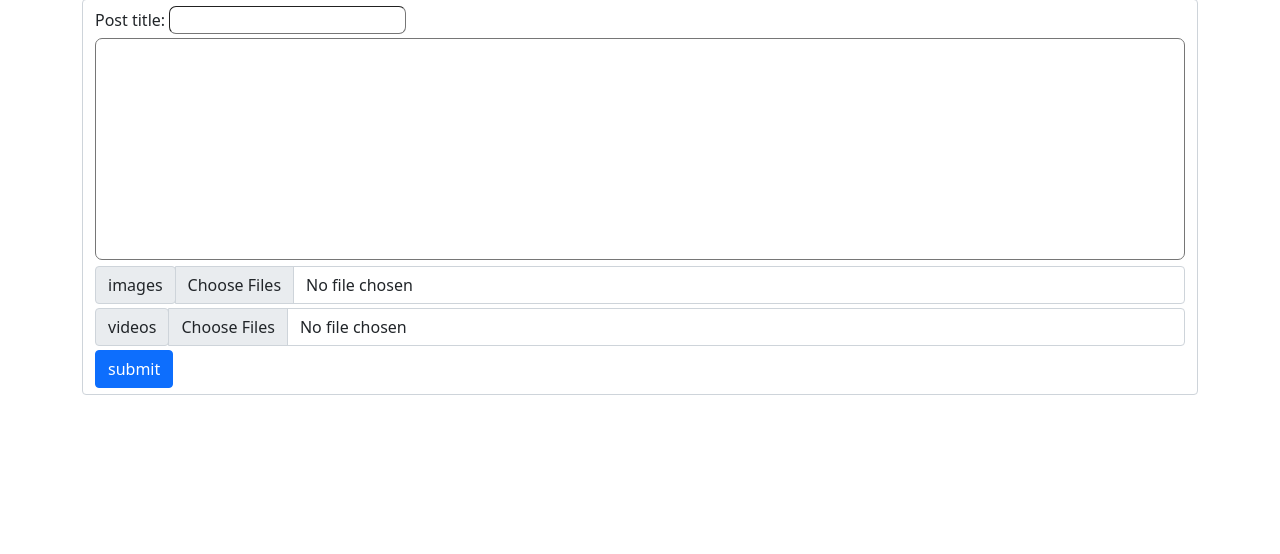
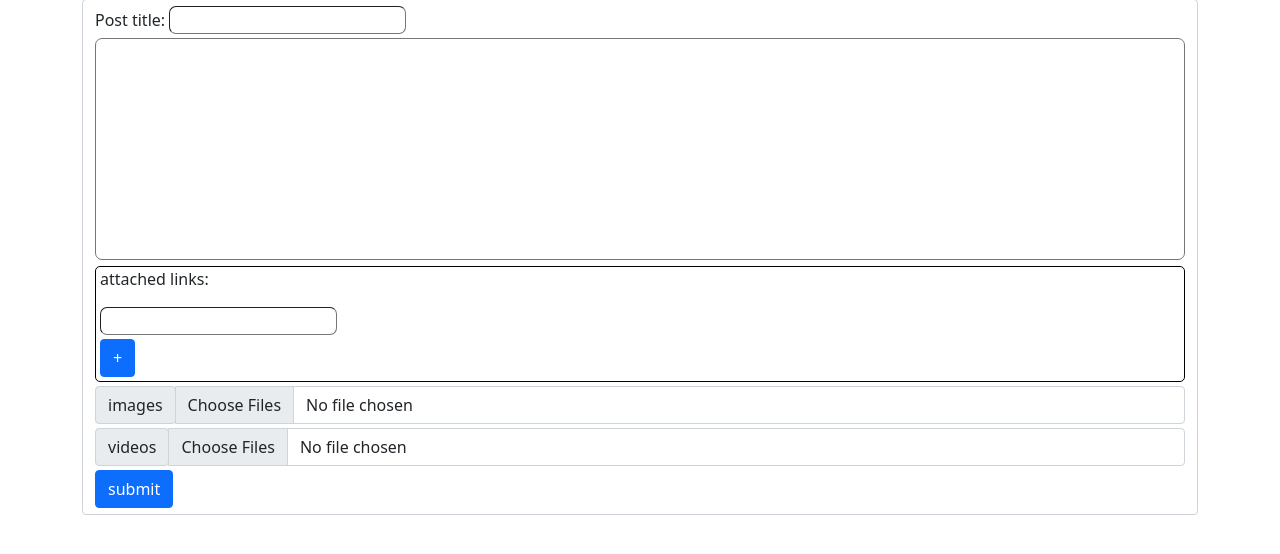
Before and after one commit to mrpotatopc/social-media-aws, a Django app: page /post/create/ in a window 1280 px wide. Shown: the part 73-627 px from the top of the page. Run offline with Django 3.2, Linux system fonts and the light colour scheme; a user stored in the database is signed in; some libraries are stand-ins or nearby versions.

Commit message:
вапыавр

```diff
--- a/home/models.py
+++ b/home/models.py
@@ -70,3 +70,7 @@ class user_donate_link(models.Model):
 
 class user_premium(models.Model):
     user = models.ForeignKey(User,on_delete=models.CASCADE)
+
+class post_attached_link(models.Model):
+    post = models.ForeignKey(post,on_delete=models.CASCADE)
+    url = models.URLField(max_length=400)
--- a/home/urls.py
+++ b/home/urls.py
@@ -32,6 +32,7 @@ urlpatterns = [
     path('get_premium/',views.GetPremiumPage.as_view(),name="getpremium"),
     path('get_premium/confirm/',views.GetPremium,name="getpremiumconfirm"),
     path('get_premium/alreadyhavepremium/',views.alreadyHavePremium.as_view(),name="alreadyhavepremium"),
+    path('deletelink/<int:id>/',views.deletelink,name="deletelink")
 
 
 ]
--- a/home/views.py
+++ b/home/views.py
@@ -7,7 +7,7 @@ import time
 from django.contrib.auth.mixins import PermissionRequiredMixin,LoginRequiredMixin
 from django.shortcuts import get_object_or_404
 from django.urls import reverse_lazy,reverse
-from .models import subscription , post , post_image , user_image , post_comment , post_video ,user_name, user_donate_link, user_premium
+from .models import subscription , post , post_image , user_image , post_comment , post_video ,user_name, user_donate_link, user_premium, post_attached_link
 from django.utils import timezone
 from django.shortcuts import redirect
 from user_messages import api
@@ -63,6 +63,7 @@ def PostDetailView(request,id):
     Post_image = post_image.objects.filter(post=Post)
     video = post_video.objects.filter(post=Post)
     comment = post_comment.objects.filter(post=Post)
+    link = post_attached_link.objects.filter(post=Post)
     author = Post.author
     usr = str(request.user)
     if usr != "AnonymousUser":
@@ -84,6 +85,7 @@ def PostDetailView(request,id):
         'sub_id':sub_id,
         'comments':comment,
         'videos':video,
+        'links':link
 
     }
     try:
@@ -176,6 +178,7 @@ def createpost(request):
         author = request.user
         title = request.POST['title']
         text = request.POST['text']
+        links = request.POST.getlist('att_link')
         images = request.FILES.getlist('images')
         videos = request.FILES.getlist('videos')
         po = post(author=author, title=title, text=text )
@@ -195,6 +198,18 @@ def createpost(request):
                 video=video
             )
             video.save()
+
+        for link in links:
+            #check if there is link or its just empty field
+            if link == "":
+                pass
+            else:
+                link = post_attached_link(
+                    post=po,
+                    url=link
+                )
+                link.save()
+
 
         query = subscription.objects.filter(author=author)
         not_txt = str(author) + " added a new post " + '"' + str(title) + '"'
@@ -279,10 +294,12 @@ def PostEdit(request,id):
     p =  post.objects.get(id=id)
     image = post_image.objects.filter(post=p)
     video = post_video.objects.filter(post=p)
+    link = post_attached_link.objects.filter(post=p)
     context={
         'post':p,
         'images':image,
-        'videos':video
+        'videos':video,
+        'links':link
 
     }
     return render(request, 'home/postedit.html',context)
@@ -292,6 +309,7 @@ def PostEditConfirm(request,id):
         po = post.objects.get(id=id)
         title = request.POST['title']
         text = request.POST['text']
+        links = request.POST.getlist('att_link')
         images = request.FILES.getlist('images')
         videos = request.FILES.getlist('videos')
 
@@ -312,6 +330,17 @@ def PostEditConfirm(request,id):
                 video=video
             )
             video.save()
+
+        for link in links:
+            #check if there is link or its just empty field
+            if link == "":
+                pass
+            else:
+                link = post_attached_link(
+                    post=po,
+                    url=link
+                )
+                link.save()
         return redirect(reverse('home:post', args=[po.id]))
 
 def deleteimage(request,id):
@@ -392,3 +421,9 @@ def GetPremium(request):
         premium = user_premium(user=user)
         premium.save()
         return redirect(reverse('home:settings'))
+
+
+def deletelink(request,id):
+    link = post_attached_link.objects.get(id=id)
+    link.delete()
+    return HttpResponseRedirect(request.META.get('HTTP_REFERER'))
--- a/requirements.txt
+++ b/requirements.txt
@@ -5,3 +5,4 @@ django-imagekit
 django-crispy-forms
 Pillow
 django_cleanup
+stripe
--- a/templates/home/createpost.html
+++ b/templates/home/createpost.html
@@ -26,6 +26,14 @@
       <label for="title">Post title: </label>
       <input type="text" name="title" value="" required><br>
       <textarea name="text" rows="9"  class="mt-1 text" required></textarea><br>
+      <div class="links mb-1" style="border-color:black;border-style:solid;border-width:1px;border-radius:5px;">
+        <p class="ms-1">attached links:</p>
+        <div class="content" id="content">
+
+          <input type="url" class="ms-1" name="att_link"><br>
+        </div>
+        <button class="btn btn-primary mb-1 ms-1 mt-1" onclick="addField()" type="button" name="button">+</button>
+      </div>
       <div class="input-group mb-1">
         <div class="input-group-prepend">
           <span class="input-group-text" id="">images</span>
@@ -44,7 +52,12 @@
 </div>
 
 
-
+  <script type="text/javascript">
+    function addField(){
+      var div = document.getElementById('content');
+      div.innerHTML += '<input type="url" class="ms-1 mt-1" name="att_link"><br>';
+    }
+  </script>
   <script src="https://ajax.googleapis.com/ajax/libs/jquery/1.11.1/jquery.min.js"></script>
   <script>
     $(document).ready(function(){
```
Also changed, not shown: home/admin.py (+9 -2 lines), templates/home/post.html (+10 -3 lines), templates/home/postedit.html (+22 -1 lines), home/migrations/0006_post_attached_link.py (added).
